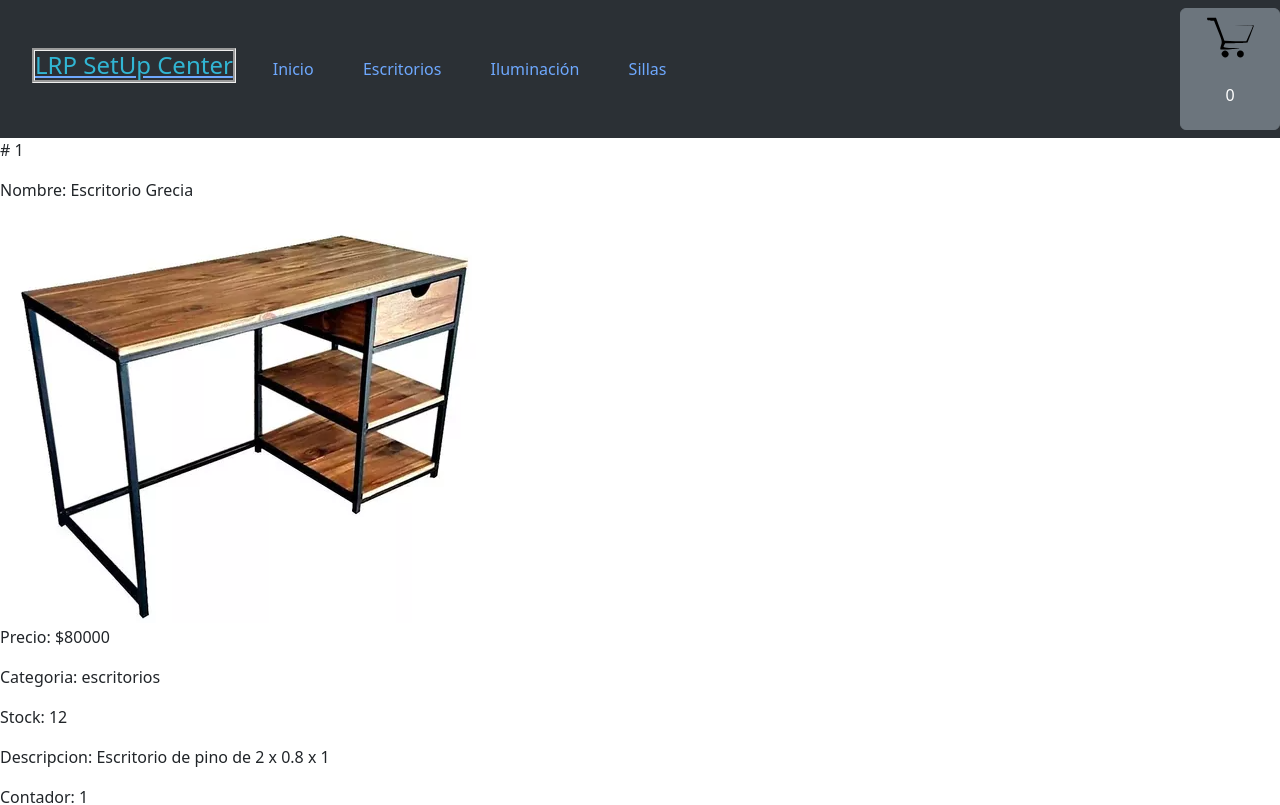
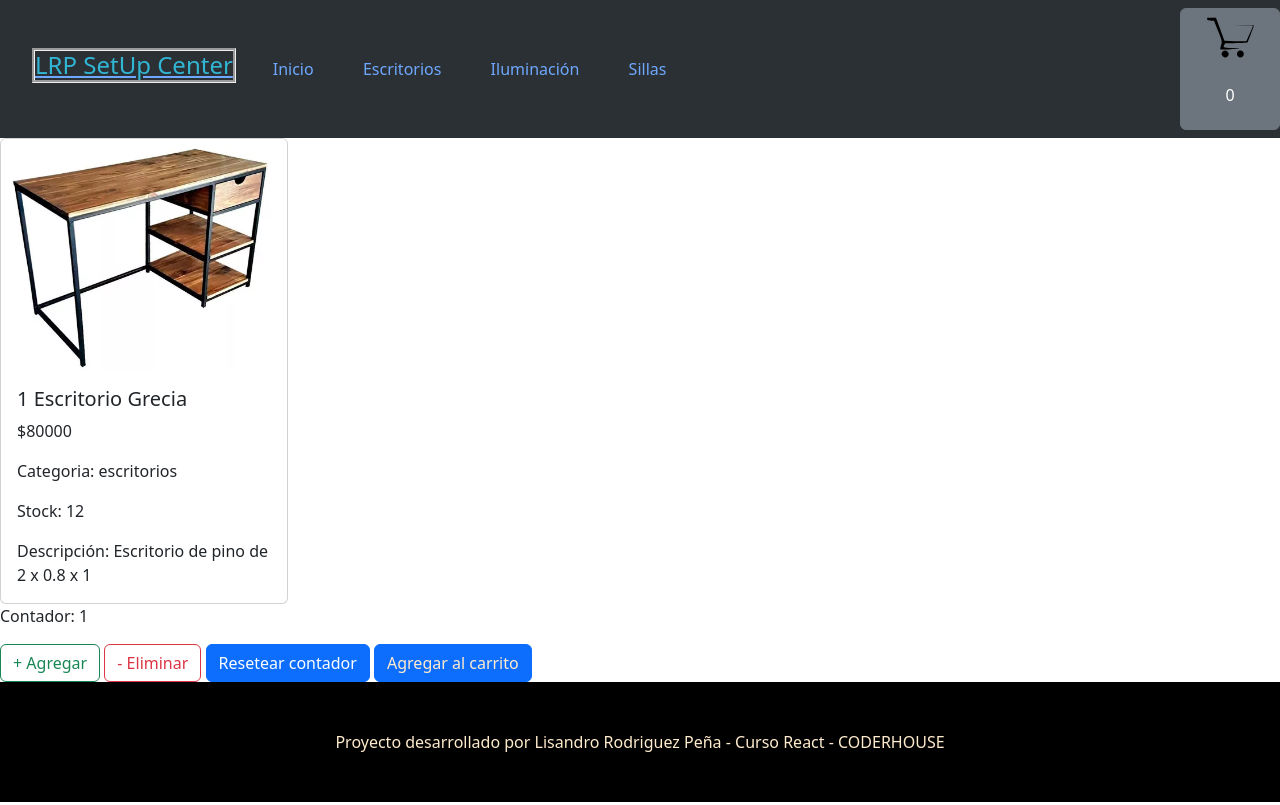
Before and after one commit to LisandroRP95/EntregaFinal-RodriguezP-Lisandro-React, a React (Vite) app: page /detalle/1 in a window 1280 px wide. Shown: the top 805 px of the page. Built offline with nearby package versions, Linux system fonts and the light colour scheme.

Commit message:
estilo y cards

```diff
--- a/src/Components/Item/Item.jsx
+++ b/src/Components/Item/Item.jsx
@@ -1,18 +1,25 @@
 import { Link } from "react-router-dom";
-import './item.css'
+import "./item.css";
+import Card from "react-bootstrap/Card";
 
 const Item = ({ producto }) => {
   return (
-
-  <Link to={`/detalle/${producto.id}`}>
-      <div key={producto.id} className="centrarItems">
-        <img src={producto.imagen} alt={producto.nombre} />
-        <p># {producto.id}</p>
-        <p>Nombre: {producto.nombre}</p>
-        <p>Precio: ${producto.precio}</p>
-        <p>Categoria: {producto.categoria}</p>
-      </div>
-      </Link>
+    <Link
+      key={producto.id}
+      className="centrarItems"
+      to={`/detalle/${producto.id}`}
+    >
+            <Card style={{ width: "18rem" }}>
+              <Card.Img variant="top" src={producto.imagen} />
+              <Card.Body>
+                <Card.Title>
+                  {producto.id} {producto.nombre}
+                </Card.Title>
+                <Card.Text>${producto.precio}</Card.Text>
+                <Card.Text>Categoria: {producto.categoria}</Card.Text>
+              </Card.Body>
+            </Card>
+    </Link>
   );
 };
 
--- a/src/Components/Item/item.css
+++ b/src/Components/Item/item.css
@@ -1,3 +1,4 @@
 .centrarItems{
     text-align: center;
+    background-color:aliceblue
 }
--- a/src/Components/ItemDetail/ItemDetail.jsx
+++ b/src/Components/ItemDetail/ItemDetail.jsx
@@ -1,21 +1,26 @@
-import ItemCounter from "../ItemCounter/ItemCounter"
+import ItemCounter from "../ItemCounter/ItemCounter";
+import Card from "react-bootstrap/Card";
 
-const ItemDetail = ({producto}) => {
+
+const ItemDetail = ({ producto }) => {
   return (
     <div>
 
-        <p># {producto.id}</p>
-        <p>Nombre: {producto.nombre}</p>
-        <img src={producto.imagen} alt={producto.nombre} />
-        <p>Precio: ${producto.precio}</p>
-        <p>Categoria: {producto.categoria}</p>
-        <p>Stock: {producto.stock}</p>
-        <p>Descripcion: {producto.descripcion}</p>
+          <Card style={{ width: "18rem" }}>
+            <Card.Img variant="top" src={producto.imagen} />
+            <Card.Body>
+              <Card.Title>
+                {producto.id} {producto.nombre}
+              </Card.Title>
+              <Card.Text>${producto.precio}</Card.Text>
+              <Card.Text>Categoria: {producto.categoria}</Card.Text>
+              <Card.Text>Stock: {producto.stock}</Card.Text>
+              <Card.Text>Descripción: {producto.descripcion}</Card.Text>
+            </Card.Body>
+          </Card>
+      <ItemCounter initial={1} stock={producto.stock} />
+    </div>
+  );
+};
 
-    <ItemCounter initial={1} stock={producto.stock} />
-
-    </div>
-  )
-}
-
-export default ItemDetail
+export default ItemDetail;
--- a/src/Components/ItemDetailContainer/ItemDetailContainer.jsx
+++ b/src/Components/ItemDetailContainer/ItemDetailContainer.jsx
@@ -1,6 +1,7 @@
 import { useState,useEffect } from "react";
 import ItemDetail from "../ItemDetail/ItemDetail";
 import { useParams } from "react-router-dom";
+import './itemDetailContainer.css'
 
 const ItemDetailContainer = () => {
     const [producto, setProducto] = useState([]);
```
Also changed, not shown: src/Components/ItemDetailContainer/itemDetailContainer.css (added).
